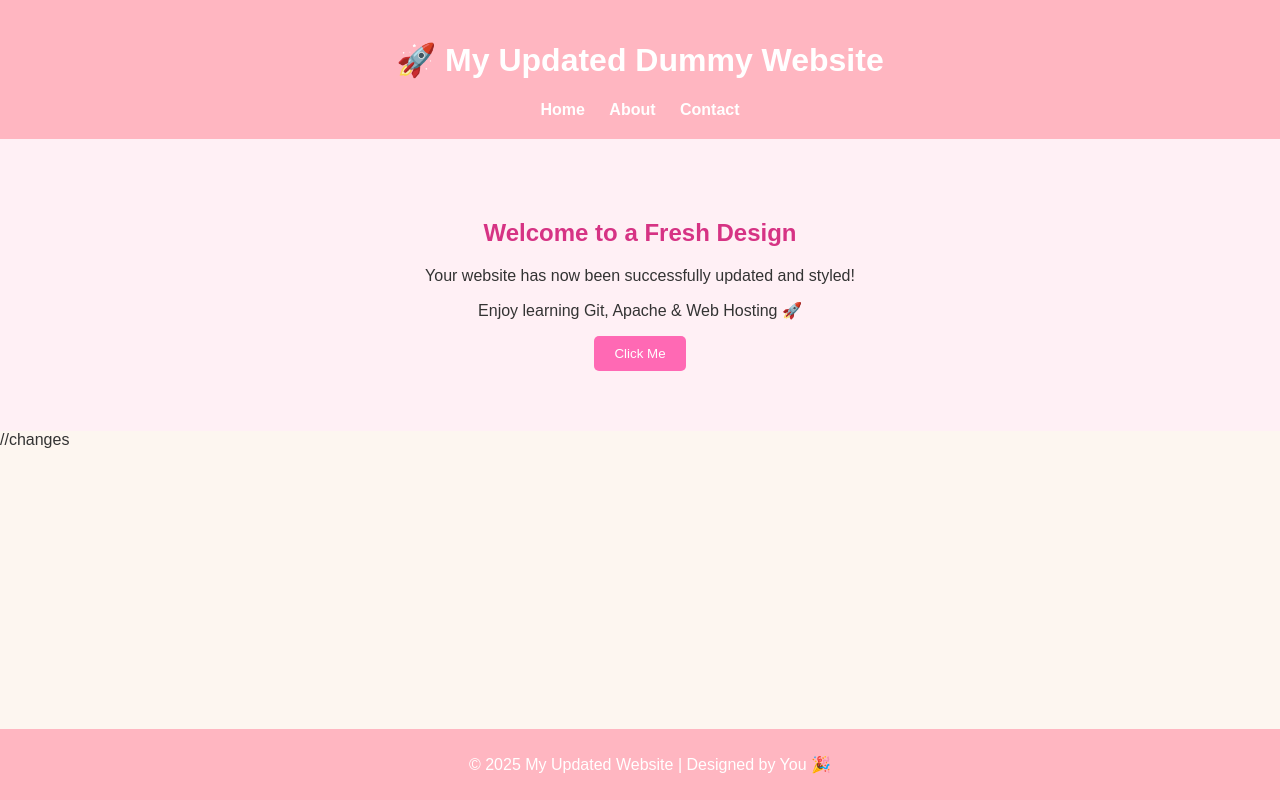
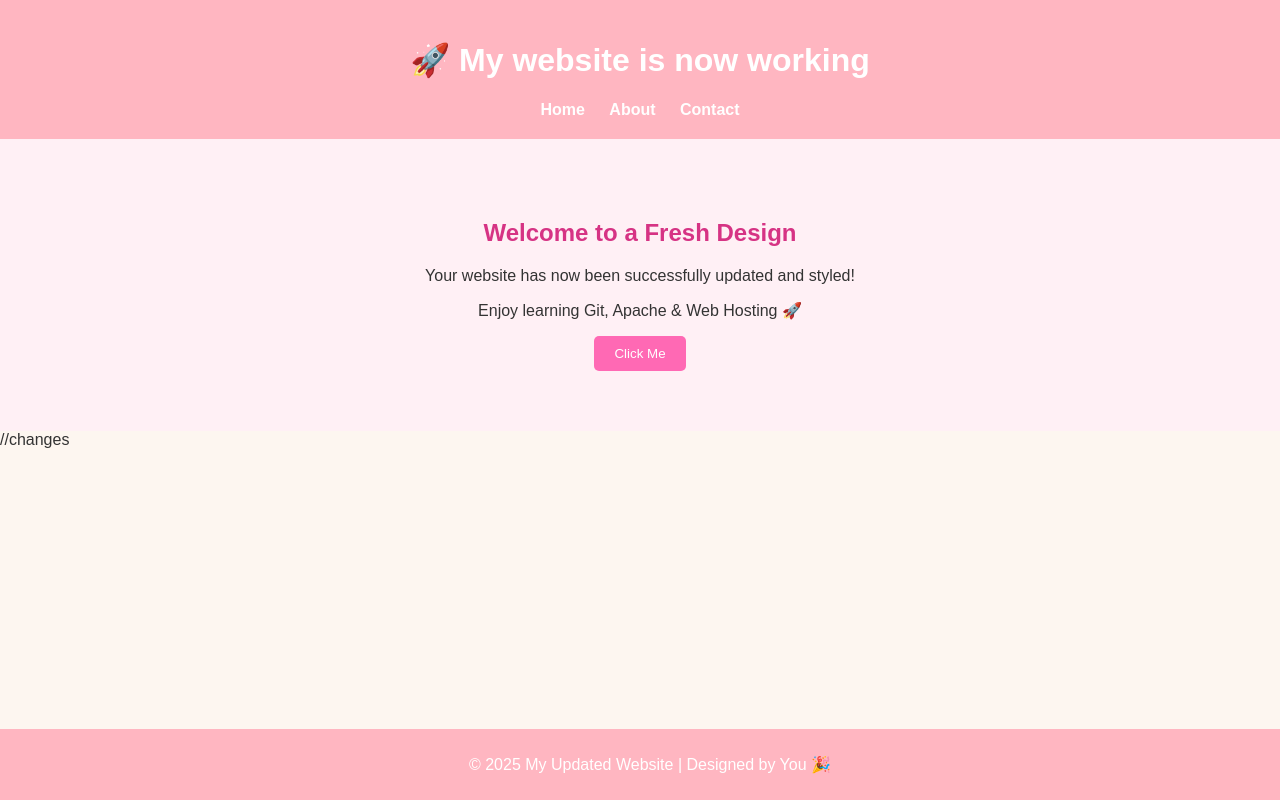
Before and after one commit to abxdevi/mywebsite, a plain HTML site: page index.html in a window 1280 px wide. Drawn offline with Linux system fonts and the light colour scheme.

Commit message:
header index.html
header

```diff
--- a/index.html
+++ b/index.html
@@ -9,7 +9,7 @@
 <body>
 
     <header>
-        <h1>🚀 My Updated Dummy Website</h1>
+        <h1>🚀 My website is now working </h1>
         <nav>
             <a href="index.html">Home</a>
             <a href="about.html">About</a>
```
